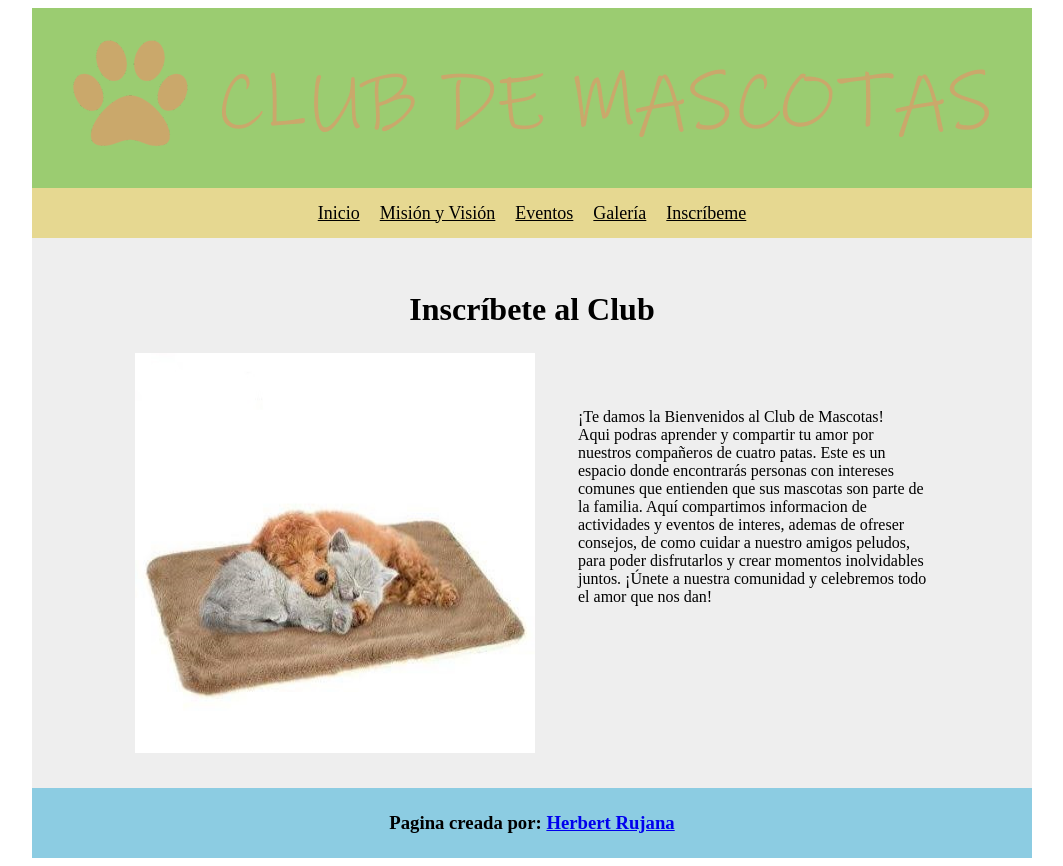
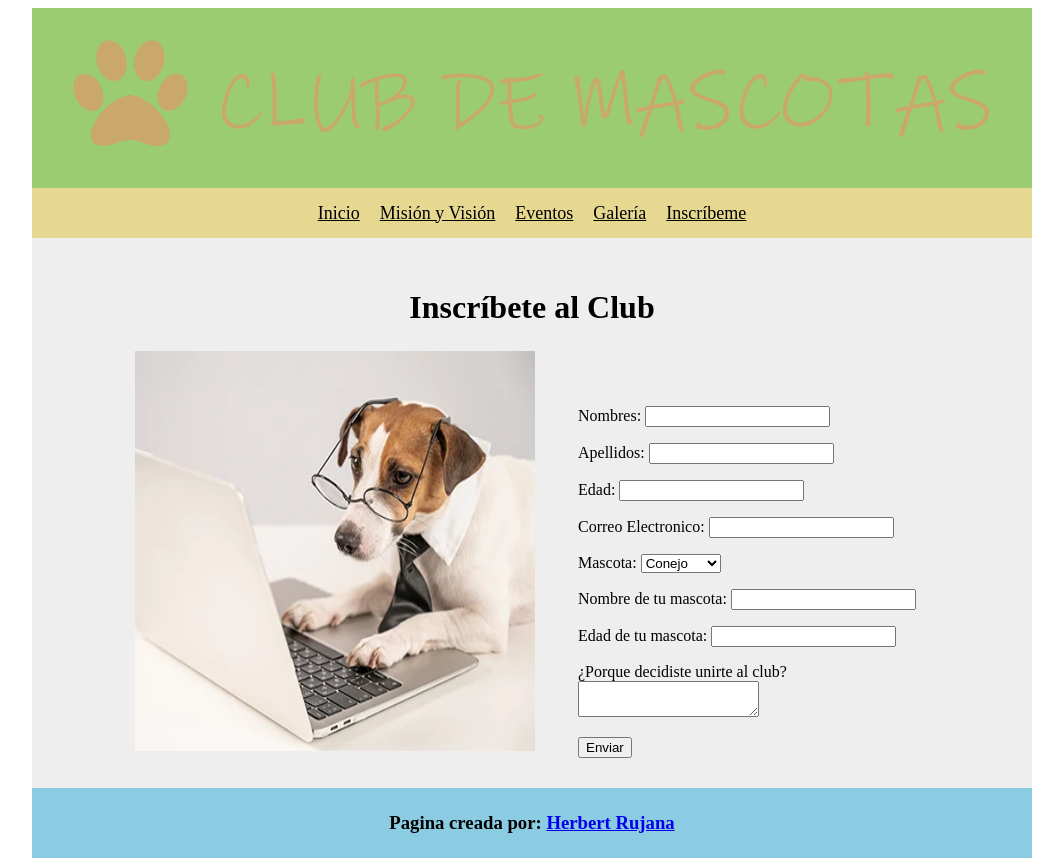
Before and after one commit to Oldscarecrow/UneWeb-projects, a plain HTML site: page HTML5/T1/inscripcion.html in a window 1280 px wide. Shown: the whole page, without its empty margins (108-1171 px from the left). Drawn offline with Linux system fonts and the light colour scheme.

Commit message:
Finish inscripcion.php and addes images to folder

```diff
--- a/HTML5/T1/inscripcion.html
+++ b/HTML5/T1/inscripcion.html
@@ -29,14 +29,36 @@
 
       <tr>
         <td style="width: 400px; vertical-align: top;">
-          <img src="./Imagenes/imagen-index.jpg" alt="Imagen" style="width: 400px; height: 400px;">
+          <img src="./Imagenes/imagen-inscripcion.jpg" alt="Imagen" style="width: 400px; height: 400px;">
         </td>
 
         <td style="padding-top: 40px; padding-left: 40px; vertical-align: top;">
-          <p>
-            ¡Te damos la Bienvenidos al Club de Mascotas!<br>
-            Aqui podras aprender y compartir tu amor por nuestros compañeros de cuatro patas. Este es un espacio donde encontrarás personas con intereses comunes que entienden que sus mascotas son parte de la familia. Aquí compartimos informacion de actividades y eventos de interes, ademas de ofreser consejos, de como cuidar a nuestro amigos peludos, para poder disfrutarlos y crear momentos inolvidables juntos. ¡Únete a nuestra comunidad y celebremos todo el amor que nos dan!
-          </p>
+          <form action="" method="post">
+            <p><label for="nombre"> Nombres: <input type="text" id="nombre"></label></p>
+            <p><label for="apellido"> Apellidos: <input type="text" id="apellido"></label></p>
+            <p><label for="edad"> Edad: <input type="text" id="edad"></label></p>
+            <p><label for="correo"> Correo Electronico: <input type="text" id="correo"></label></p>
+
+            <p><label for="mascota">
+              Mascota:
+              <select id="tipocorreo">
+                <option value="conejo"> Conejo </option>
+                <option value="gato"> Gato </option>
+                <option value="iguana"> Iguana </option>
+                <option value="perico"> Perico </option>
+                <option value="pez"> Pez </option>
+                <option value="perro"> Perro </option>
+                <option value="serpiente"> Serpiente </option>
+                <option value="tortuga"> Tortuga </option>
+              </select>
+            </label></p>
+
+            <p><label for="nombre_mascota"> Nombre de tu mascota: <input type="text" id="nombre_mascota"></label></p>
+            <p><label for="edad_mascota"> Edad de tu mascota: <input type="text" id="edad_mascota"></label></p>
+            <p><label for="motivo">¿Porque decidiste unirte al club?<br> <textarea id="motivo"></textarea></label></p>
+
+            <button type="submit"> Enviar</button>
+          </form>
         </td>
       </tr>
 
```
Also changed, not shown: HTML5/T1/Imagenes/imagen-event.jpg (added), HTML5/T1/Imagenes/imagen-inscripcion.jpg (added).
